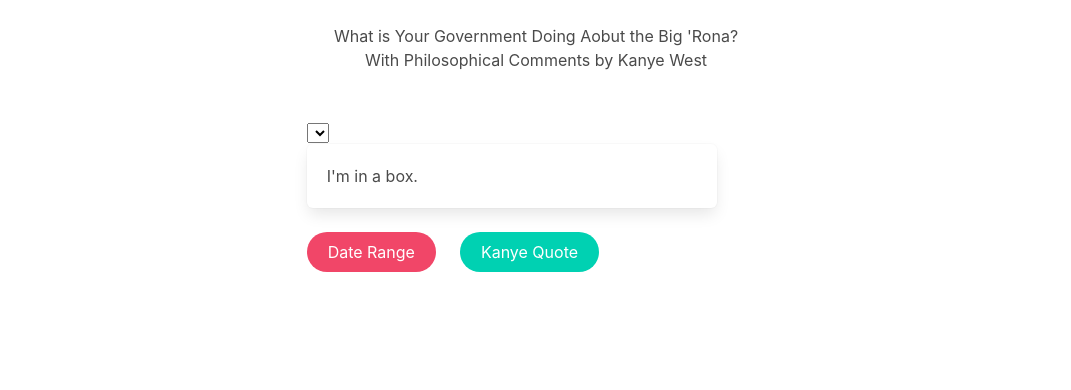
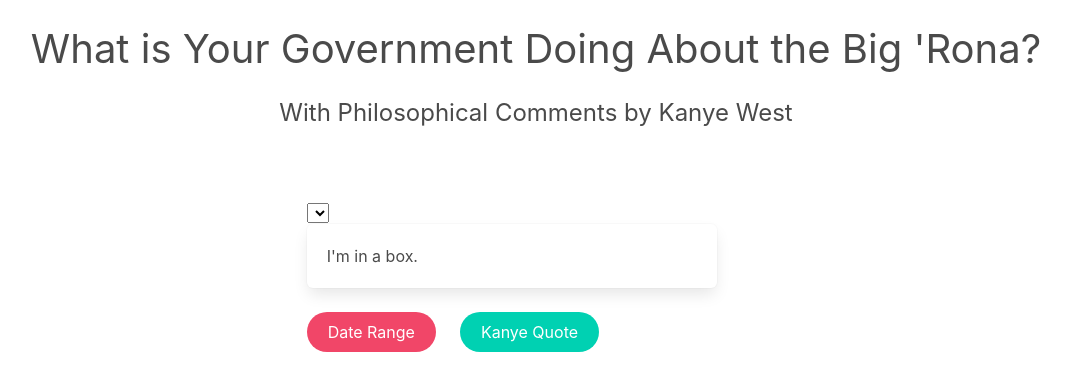
Before and after one commit to taio2187/GroupThreeProject1, a plain HTML site: page index.html in a window 1280 px wide. Shown: the top 390 px of the page, without its empty margins (128-1199 px from the left). Drawn offline with nearby package versions, Linux system fonts and the light colour scheme; no server answers.

Commit message:
header font size change

```diff
--- a/index.html
+++ b/index.html
@@ -17,8 +17,8 @@
         <div class="column"></div>
 
         <div class="column is-12 is-vcentered has-text-centered" id="government">
-        <h1>What is Your Government Doing Aobut the Big 'Rona?</h1>
-        <h2>With Philosophical Comments by Kanye West</h2>
+        <h1 class="subtitle is-2">What is Your Government Doing About the Big 'Rona?</h1>
+        <h2 class="subtitle is-4">With Philosophical Comments by Kanye West</h2>
         <div class="columns is-mobile">
         <div class="column is-centered is-narrow has-text-centered">
         </div>
```
